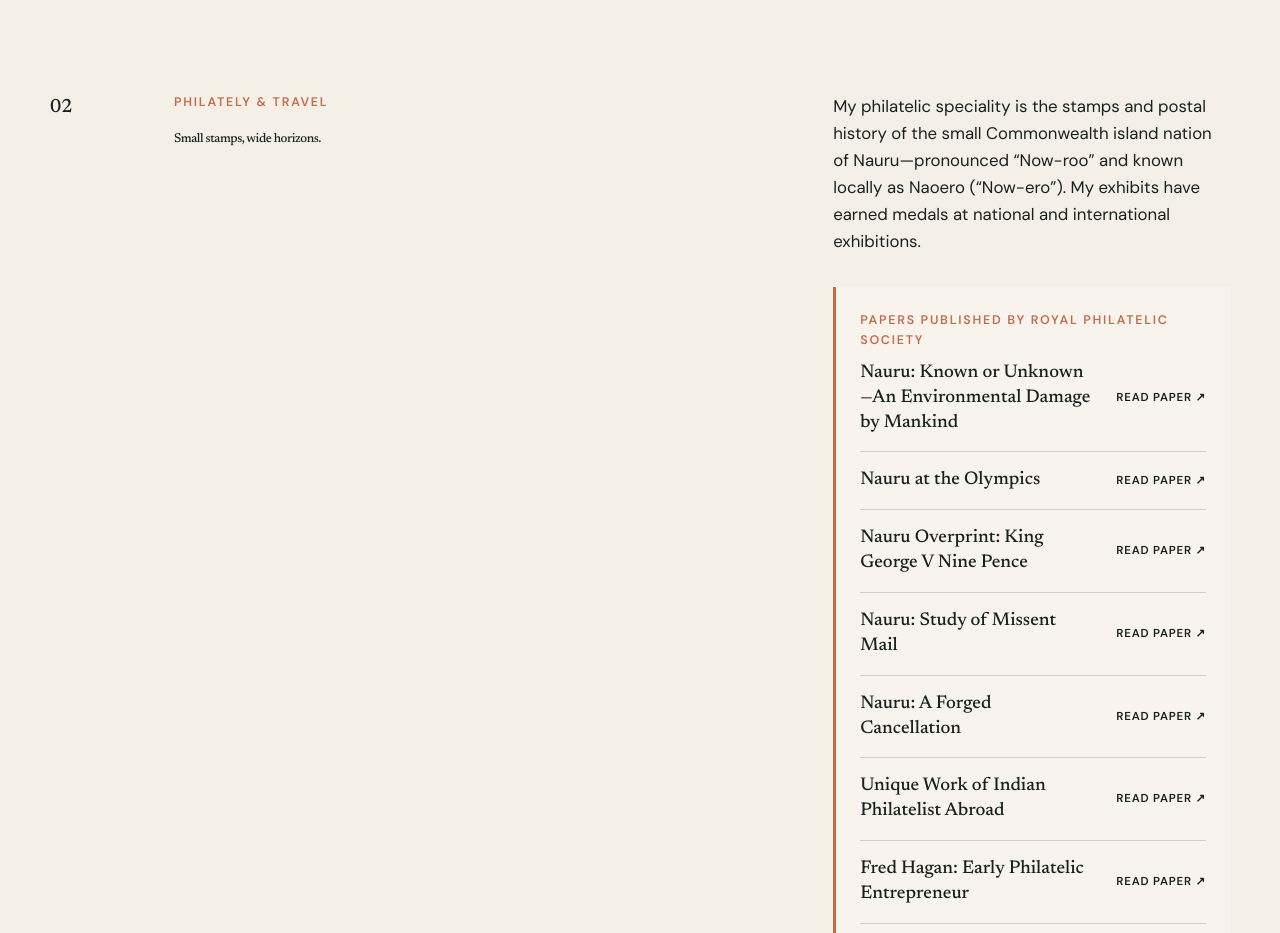
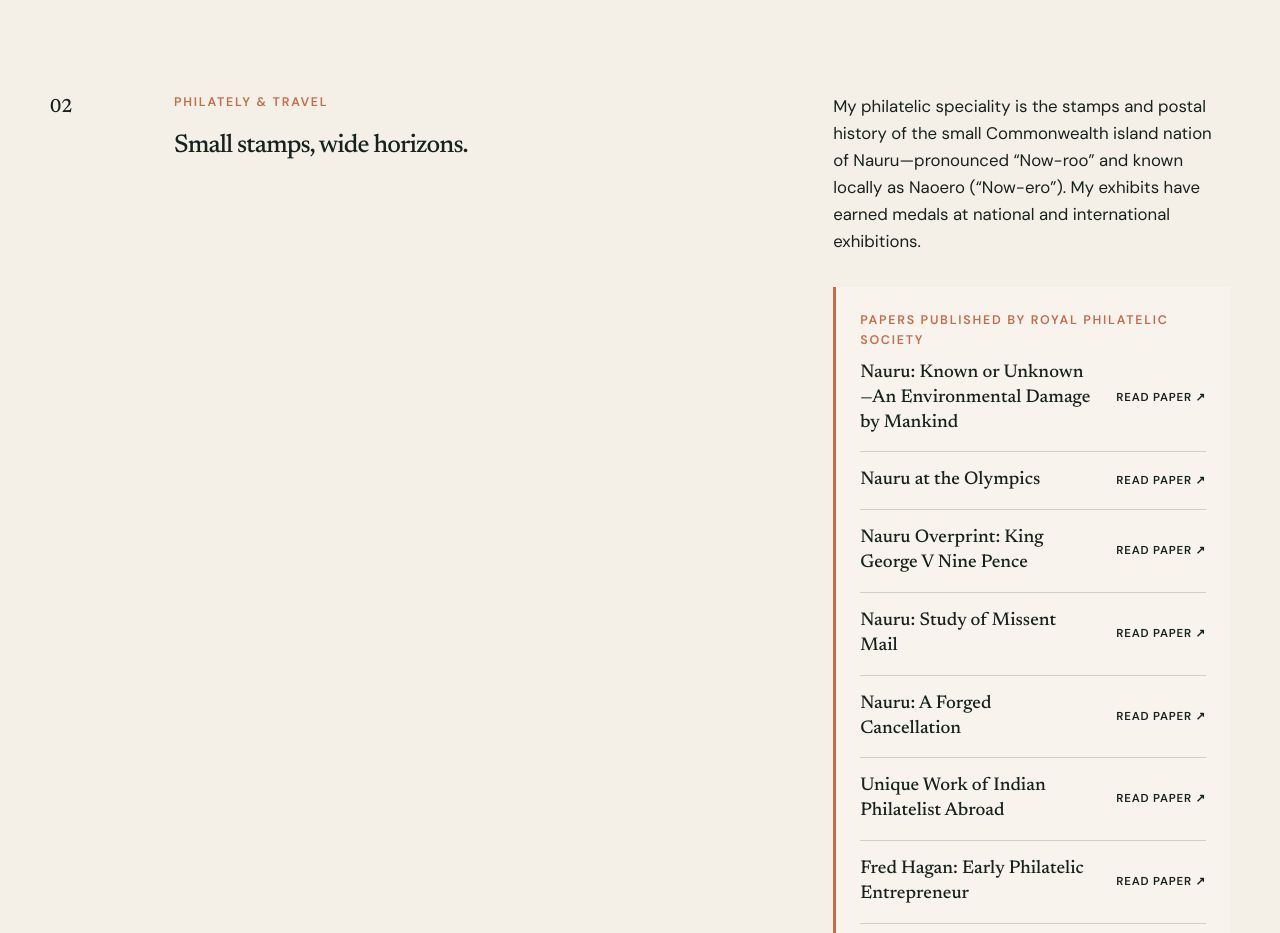
Before and after one commit to prabirdattaus/prabirdattaus.github.io, a plain HTML site: page index.html in a window 1280 px wide. Shown: the part 1740-2673 px from the top of the page. Drawn offline with Linux system fonts and the light colour scheme.

Commit message:
Double philately heading size

```diff
--- a/styles.css
+++ b/styles.css
@@ -148,7 +148,7 @@ h2 {
 }
 
 .interests h2 {
-  font-size: clamp(0.52rem, 1vw, 0.92rem);
+  font-size: clamp(1.04rem, 2vw, 1.84rem);
 }
 
 .intro {
```
